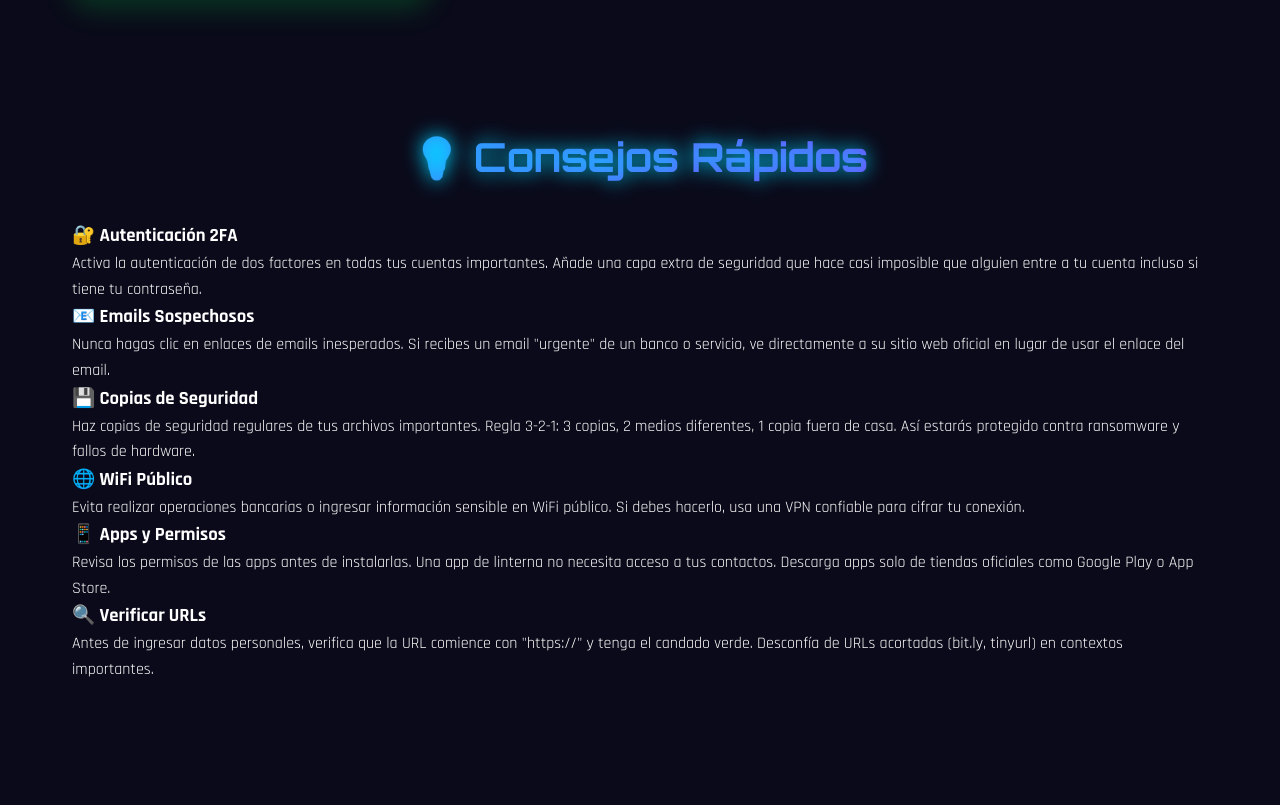
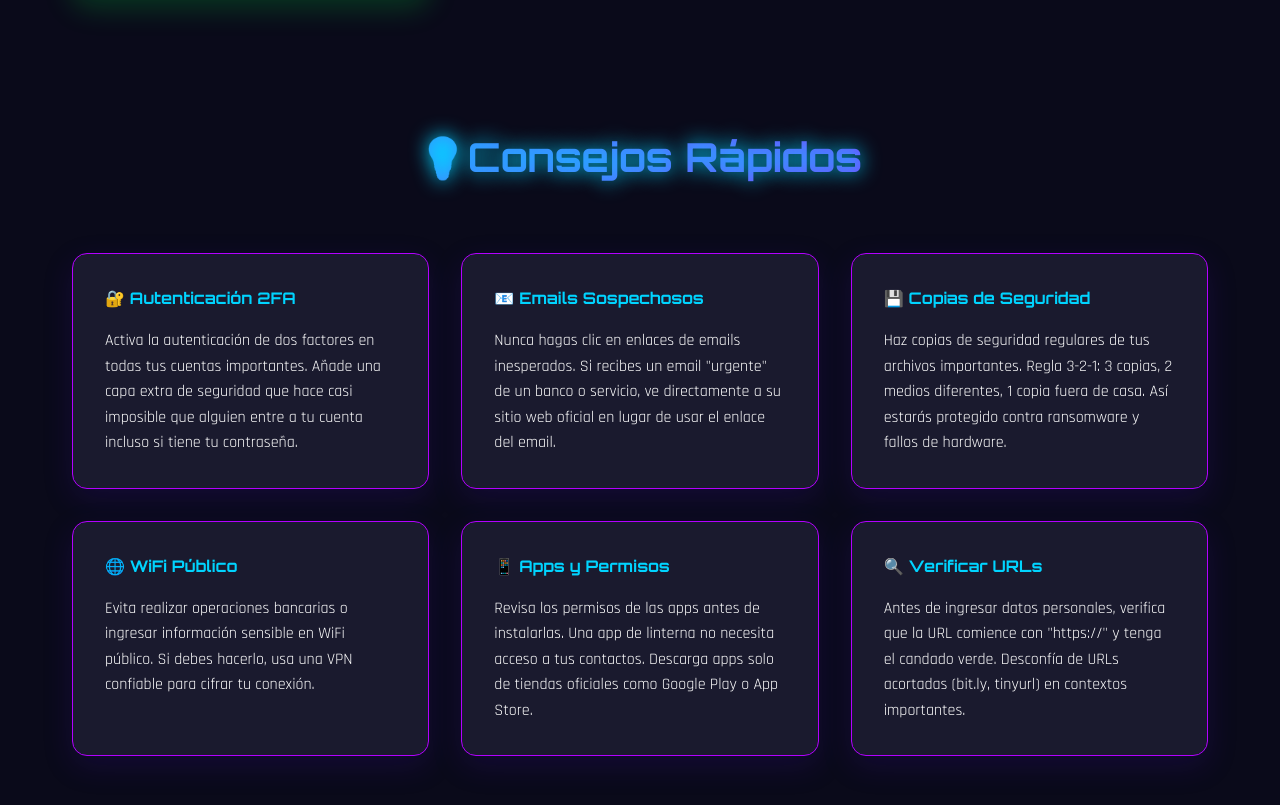
Before and after one commit to DelfiLujan/PUMM-CET, a plain HTML site: page index.html in a window 1280 px wide. Shown: the part 3953-4758 px from the top of the page. Before the commit the page ends 4700 px from the top, so only its background shows below. Drawn offline with Linux system fonts and the light colour scheme.

Commit message:
Edición index.html
Actualizo para reparar error de sección de consejos rápidos

```diff
--- a/index.html
+++ b/index.html
@@ -178,51 +178,43 @@
         </section>
 
         <!-- Sección de Consejos Rápidos -->
-        <section id="consejos" class="section">
-            <h2>💡 Consejos Rápidos</h2>
-            <div class="tips-grid">
-                <div class="tip-button" onclick="toggleTip('tip1')">
-                    <h3>🔐 Autenticación 2FA</h3>
-                    <div class="tip-content" id="tip1">
-                        Activa la autenticación de dos factores en todas tus cuentas importantes. Añade una capa extra de seguridad que hace casi imposible que alguien entre a tu cuenta incluso si tiene tu contraseña.
-                    </div>
+
+         <section id="recursos" class="section">
+            <h2>💡Consejos Rápidos</h2>
+             <div class="cards-grid">
+            <div class="resources-list">
+                <div class="resource-item2">
+                    <h4>🔐 Autenticación 2FA</h4>
+                    <p>Activa la autenticación de dos factores en todas tus cuentas importantes. Añade una capa extra de seguridad que hace casi imposible que alguien entre a tu cuenta incluso si tiene tu contraseña.
+                    </p>
                 </div>
 
-                <div class="tip-button" onclick="toggleTip('tip2')">
-                    <h3>📧 Emails Sospechosos</h3>
-                    <div class="tip-content" id="tip2">
-                        Nunca hagas clic en enlaces de emails inesperados. Si recibes un email "urgente" de un banco o servicio, ve directamente a su sitio web oficial en lugar de usar el enlace del email.
-                    </div>
+                <div class="resource-item2">
+                    <h4>📧 Emails Sospechosos</h4>
+                    <p>Nunca hagas clic en enlaces de emails inesperados. Si recibes un email "urgente" de un banco o servicio, ve directamente a su sitio web oficial en lugar de usar el enlace del email.        </p>
                 </div>
 
-                <div class="tip-button" onclick="toggleTip('tip3')">
-                    <h3>💾 Copias de Seguridad</h3>
-                    <div class="tip-content" id="tip3">
-                        Haz copias de seguridad regulares de tus archivos importantes. Regla 3-2-1: 3 copias, 2 medios diferentes, 1 copia fuera de casa. Así estarás protegido contra ransomware y fallos de hardware.
-                    </div>
+                <div class="resource-item2">
+                    <h4>💾 Copias de Seguridad</h4>
+                    <p>Haz copias de seguridad regulares de tus archivos importantes. Regla 3-2-1: 3 copias, 2 medios diferentes, 1 copia fuera de casa. Así estarás protegido contra ransomware y fallos de hardware.</p>
                 </div>
 
-                <div class="tip-button" onclick="toggleTip('tip4')">
-                    <h3>🌐 WiFi Público</h3>
-                    <div class="tip-content" id="tip4">
-                        Evita realizar operaciones bancarias o ingresar información sensible en WiFi público. Si debes hacerlo, usa una VPN confiable para cifrar tu conexión.
-                    </div>
+                <div class="resource-item2">
+                    <h4>🌐 WiFi Público</h4>
+                    <p>Evita realizar operaciones bancarias o ingresar información sensible en WiFi público. Si debes hacerlo, usa una VPN confiable para cifrar tu conexión.</p>
                 </div>
 
-                <div class="tip-button" onclick="toggleTip('tip5')">
-                    <h3>📱 Apps y Permisos</h3>
-                    <div class="tip-content" id="tip5">
-                        Revisa los permisos de las apps antes de instalarlas. Una app de linterna no necesita acceso a tus contactos. Descarga apps solo de tiendas oficiales como Google Play o App Store.
-                    </div>
+                <div class="resource-item2">
+                    <h4>📱 Apps y Permisos</h4>
+                    <p>Revisa los permisos de las apps antes de instalarlas. Una app de linterna no necesita acceso a tus contactos. Descarga apps solo de tiendas oficiales como Google Play o App Store.</p>
                 </div>
 
-                <div class="tip-button" onclick="toggleTip('tip6')">
-                    <h3>🔍 Verificar URLs</h3>
-                    <div class="tip-content" id="tip6">
-                        Antes de ingresar datos personales, verifica que la URL comience con "https://" y tenga el candado verde. Desconfía de URLs acortadas (bit.ly, tinyurl) en contextos importantes.
-                    </div>
+                <div class="resource-item2">
+                    <h4>🔍 Verificar URLs</h4>
+                    <p>Antes de ingresar datos personales, verifica que la URL comience con "https://" y tenga el candado verde. Desconfía de URLs acortadas (bit.ly, tinyurl) en contextos importantes.</p>
                 </div>
             </div>
+         </div>
         </section>
     </main>
 <!-- Botón flotante -->
```
